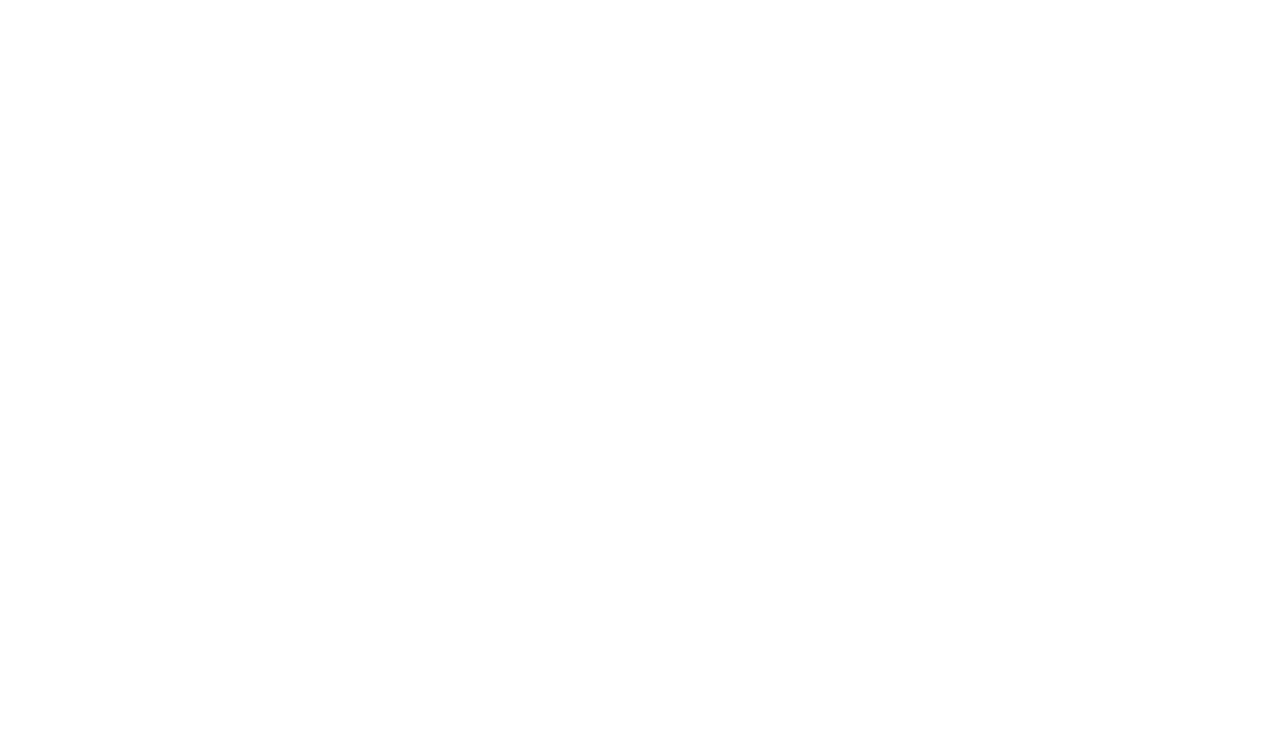
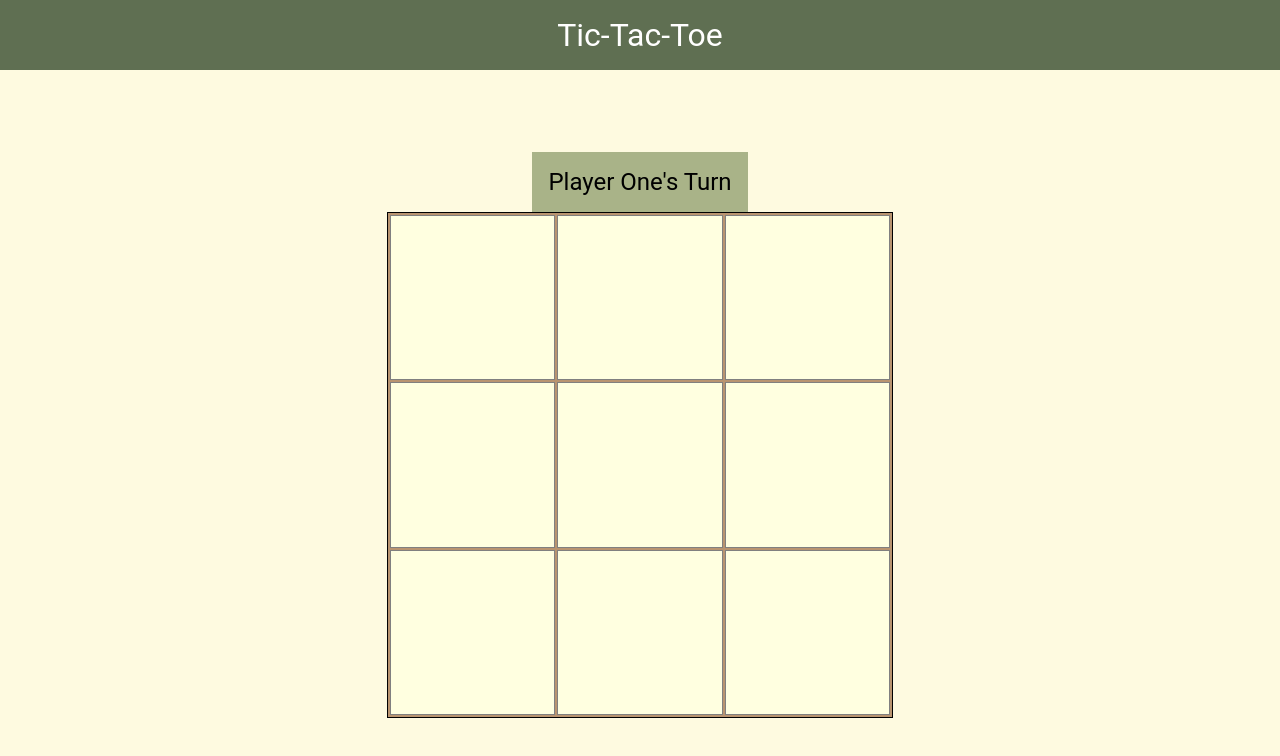
Before and after one commit to grantgreenberg/tic-tac-toe, a plain HTML site: page index.html in a window 1280 px wide. Drawn offline with Linux system fonts and the light colour scheme.

Commit message:
feat: working game with display controller logic.

```diff
--- a/index.html
+++ b/index.html
@@ -7,6 +7,18 @@
     <link rel="stylesheet" href="./styles.css">
 </head>
 <body>
+    <div class="app-container">
+        <div class="header">
+            Tic-Tac-Toe
+        </div>
+        <div class="game-container">
+            <div class="player-turn"></div>
+            <div class="game-board"></div>
+        </div>
+        <div class="footer">
+
+        </div>
+    </div>
     <script src="./script.js"></script>
 </body>
 </html>
--- a/script.js
+++ b/script.js
@@ -31,20 +31,29 @@ function gamePlay() {
 
     let activePlayer = player1;
 
+    const playerTurnDiv = document.querySelector('.player-turn');
+
+    const getActivePlayer = () => activePlayer;
+
     const togglePlayer = () => activePlayer == player1 ? activePlayer = player2 : activePlayer = player1;
 
     const playRound = (index) => {
 
 		if(gameBoard.placeMarker(index, activePlayer.marker)) {
-            if(checkWinner()) {
+
+            if(checkWinner() == 1) {
+                playerTurnDiv.textContent = `${activePlayer.name} Wins!`;
+                return;
+            }
+            else if(checkWinner() == 2) {
+                playerTurnDiv.textContent = `It's a tie.`;
                 return;
             }
             togglePlayer();
-            console.log(`It's ${activePlayer.name}'s turn!`);
-            console.log(gameBoard.boardState());
+            playerTurnDiv.textContent = `${activePlayer.name}'s Turn`;
         }
         else {
-            console.log('Invalid move. Please select another cell index.');
+            playerTurnDiv.textContent = `Invalid Move.`;
         }
     }
 
@@ -60,20 +69,57 @@ function gamePlay() {
         for (const combination of winningCombinations) {
             const [a, b, c] = combination;
             if (currentBoardState[a] !== '' && currentBoardState[a] === currentBoardState[b] && currentBoardState[b] === currentBoardState[c]) {
-                console.log(`${activePlayer.name} wins!`);
-                return true;
+                return 1;
             }
         }
 
         if (!currentBoardState.includes('')) {
-            console.log('It\'s a tie!');
-            return true;
+            return 2;
         }
 
         return false;
     }
 
-    return { playRound };
+    return { playRound, getActivePlayer };
 }
 
-const game = gamePlay();
+function screenController() {
+
+    const game = gamePlay();
+    const playerTurnDiv = document.querySelector('.player-turn');
+    const boardDiv = document.querySelector('.game-board');
+
+    playerTurnDiv.textContent = `Player One's Turn`;
+
+    const updateScreen = () => {
+
+        boardDiv.textContent = '';
+
+        const currentBoardState = gameBoard.boardState();
+        const activePlayer = game.getActivePlayer();
+
+        currentBoardState.forEach((element, index) => {
+            const cellButton = document.createElement('button');
+            cellButton.classList.add('cell');
+            cellButton.dataset.cell = index;
+            cellButton.textContent = element;
+            boardDiv.appendChild(cellButton);
+        });
+    }
+
+    function userInputController(event) {
+        const selectedCell = event.target.dataset.cell;
+
+        if (!selectedCell) return;
+
+        game.playRound(selectedCell);
+
+        updateScreen();
+    }
+
+    boardDiv.addEventListener('click', userInputController);
+
+    updateScreen();
+}
+
+screenController();
--- a/styles.css
+++ b/styles.css
@@ -0,0 +1,64 @@
+:root {
+    --primary-color: rgb(95, 111, 82);
+    --secondary-color: rgb(169, 179, 136);
+    --background-color: rgb(254, 250, 224);
+    --accent-color: rgb(185, 148, 112);
+    --font-family: 'Roboto', sans-serif;
+}
+
+body {
+    font-family: var(--font-family);
+    margin: 0;
+}
+
+.app-container {
+    background-color: var(--background-color);
+    min-height: 100vh;
+    display: flex;
+    flex-direction: column;
+}
+
+.header {
+    background-color: var(--primary-color);
+    color: white;
+    font-size: 2rem;
+    padding: 1rem;
+    text-align: center;
+}
+
+.game-container {
+    flex: 1;
+    display: flex;
+    flex-direction: column;
+    align-items: center;
+    justify-content: center;
+}
+
+.player-turn {
+    background-color: var(--secondary-color);
+    padding: 1rem;
+    font-size: 1.5rem;
+}
+
+.game-board {
+    display: grid;
+    height: 500px;
+    width: 500px;
+    grid-template-columns: repeat(3, 1fr);
+    grid-template-rows: repeat(3, 1fr);
+    border: 1px solid black;
+    gap: 2px;
+    padding: 2px;
+    background-color: var(--accent-color);
+}
+
+.cell {
+    display: flex;
+    justify-content: center;
+    align-items: center;
+    text-align: center;
+    font-size: 2rem;
+    border: 1px solid grey;
+    background: lightyellow;
+    cursor: pointer;
+}
```
